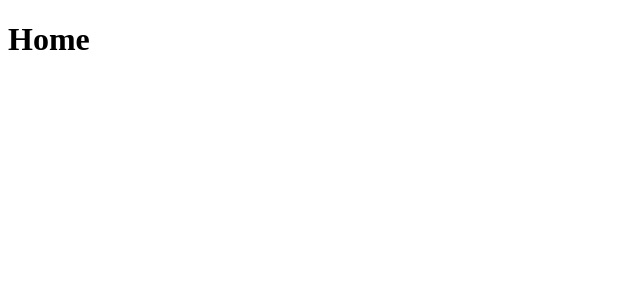
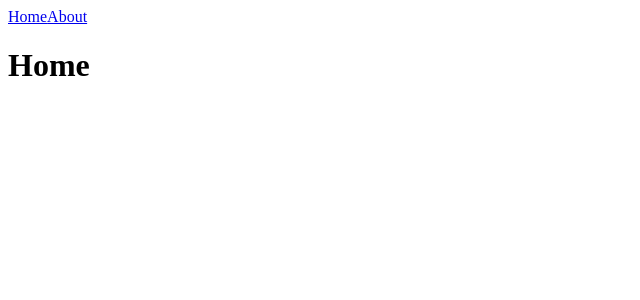
Before and after one commit to ArnoldRestrepo/avo-store, a Next.js app: page / in a window 1280 px wide. Shown: the top 300 px of the page, without its empty margins (0-640 px from the left). Built offline with nearby package versions, Linux system fonts and the light colour scheme.

Commit message:
Add Navbar and typescript

```diff
--- /dev/null
+++ b/components/Navbar/index.js
@@ -0,0 +1,16 @@
+import Link from 'next/link';
+
+const  Navbar = () =>  {
+  return (
+    <nav>
+      <Link href="/">
+        <a>Home</a>
+      </Link>
+      <Link href="/about">
+        <a>About</a>
+      </Link>
+    </nav>
+  )
+}
+
+export default Navbar;
--- a/package.json
+++ b/package.json
@@ -23,5 +23,10 @@
     "next": "^12.0.7",
     "react": "^17.0.2",
     "react-dom": "^17.0.2"
+  },
+  "devDependencies": {
+    "@types/node": "^17.0.2",
+    "@types/react": "^17.0.37",
+    "typescript": "^4.5.4"
   }
 }
--- a/pages/About.js
+++ b/pages/About.js
@@ -1,6 +1,9 @@
+import Navbar from '../components/Navbar';
+
 const About = () => {
   return (
     <div>
+      <Navbar />
       <h1>About</h1>
     </div>
   )
--- a/pages/index.js
+++ b/pages/index.js
@@ -1,6 +1,9 @@
+import Navbar from "../components/Navbar"
+
 const Home = () => {
   return (
     <div>
+      <Navbar/>
       <h1>Home</h1>
     </div>
   )
```
Also changed, not shown: tsconfig.json (added, +23 -0 lines), next-env.d.ts (added), 2 other files (tests, documents, lock files or other folders).
